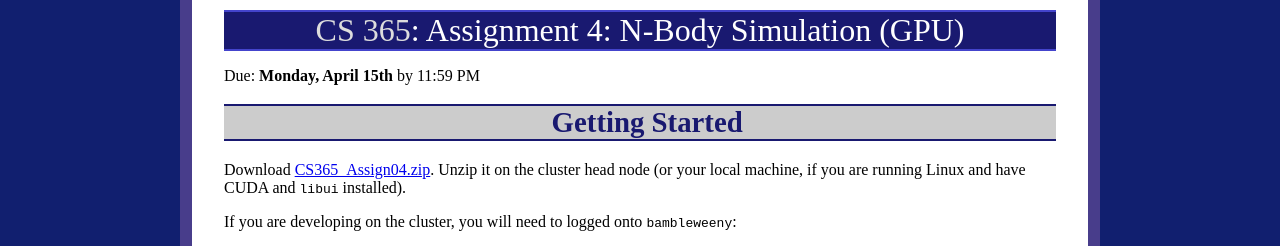
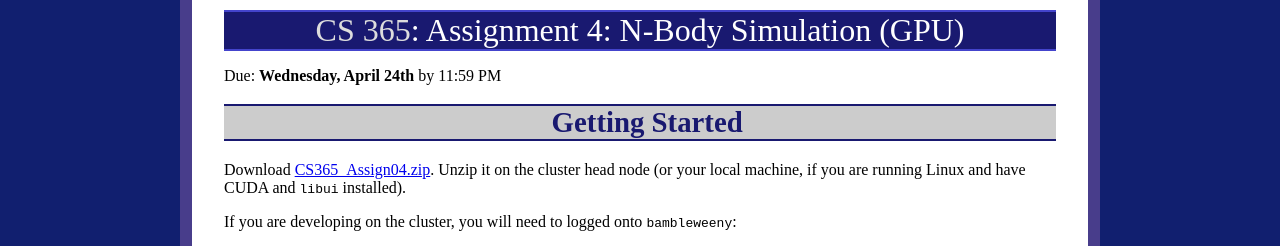
Before and after one commit to ycpcs/cs365-spring2019, a Jekyll site: the page built from assign/assign04.md, in a window 1280 px wide and 900 px high. Shown: the top 246 px of the window. Built offline with Jekyll 4.4.1, drawn with Linux system fonts in a browser that asks for light colours.

```diff
--- a/assign/assign04.md
+++ b/assign/assign04.md
@@ -3,7 +3,7 @@ layout: default
 title: "Assignment 4: N-Body Simulation (GPU)"
 ---
 
-Due: **Monday, April 15th** by 11:59 PM
+Due: **Wednesday, April 24th** by 11:59 PM
 
 # Getting Started
 
```
Also changed, not shown: assign/index.md (+1 -1 lines), index.md (+1 -0 lines).
